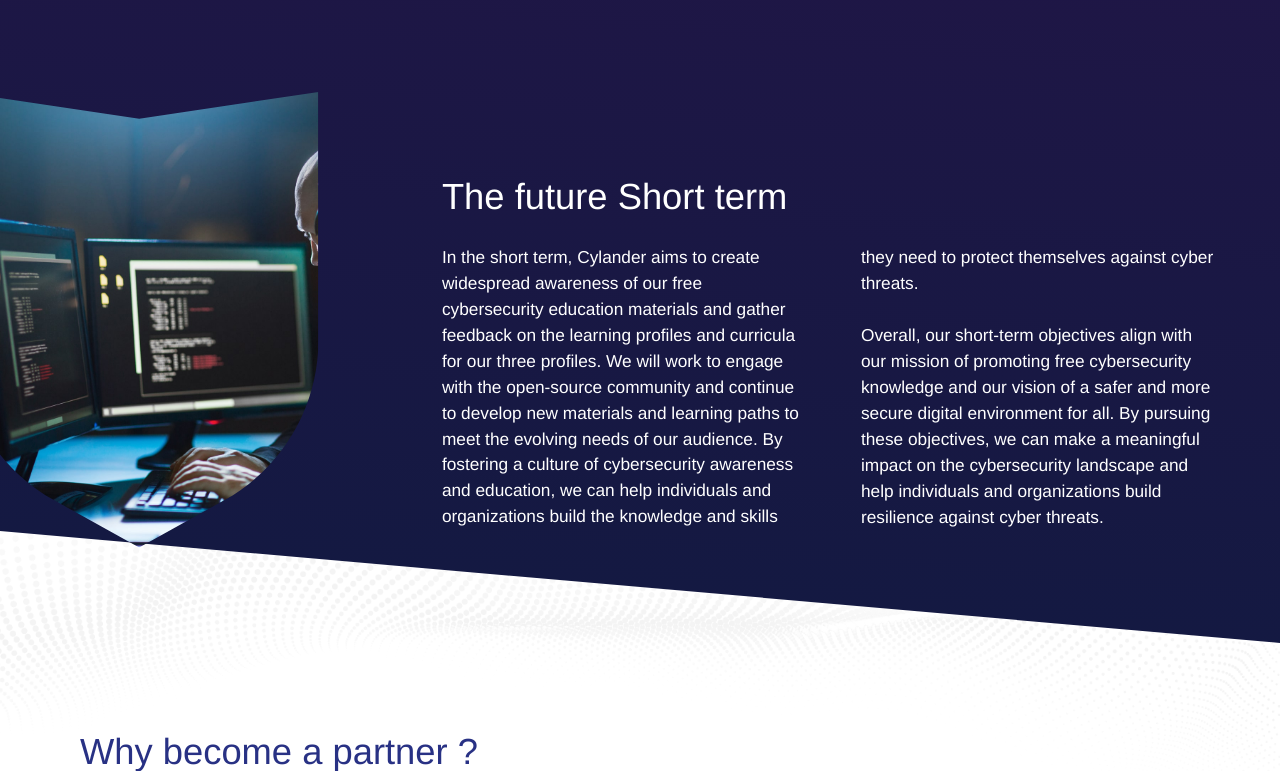
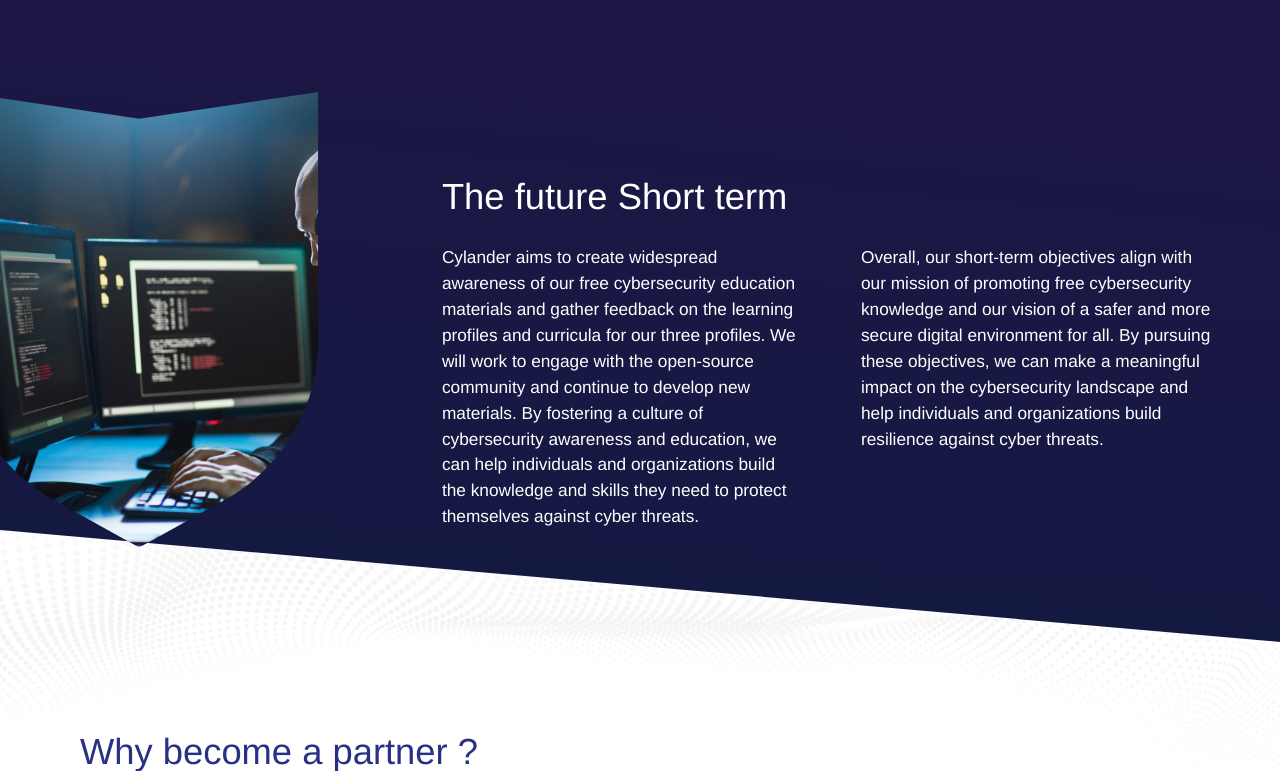
Before and after one commit to Cylander-Cyber-Security-Edu/public-site, a PHP site: page / in a window 1280 px wide. Shown: the part 3333-4104 px from the top of the page. Run offline with PHP 8.4, Linux system fonts and the light colour scheme; some web fonts are replaced.

Commit message:
Update index.php

```diff
--- a/index.php
+++ b/index.php
@@ -102,7 +102,7 @@
           <div class="inner-content text">
             <h3>The future Short term</h3>
             <div class="col-text">
-              <p>In the short term, Cylander aims to create widespread awareness of our free cybersecurity education materials and gather feedback on the learning profiles and curricula for our three profiles. We will work to engage with the open-source community and continue to develop new materials and learning paths to meet the evolving needs of our audience. By fostering a culture of cybersecurity awareness and education, we can help individuals and organizations build the knowledge and skills they need to protect themselves against cyber threats.</p>
+              <p>Cylander aims to create widespread awareness of our free cybersecurity education materials and gather feedback on the learning profiles and curricula for our three profiles. We will work to engage with the open-source community and continue to develop new materials. By fostering a culture of cybersecurity awareness and education, we can help individuals and organizations build the knowledge and skills they need to protect themselves against cyber threats.</p>
               <p>Overall, our short-term objectives align with our mission of promoting free cybersecurity knowledge and our vision of a safer and more secure digital environment for all. By pursuing these objectives, we can make a meaningful impact on the cybersecurity landscape and help individuals and organizations build resilience against cyber threats.</p>
             </div>
           </div>
```
